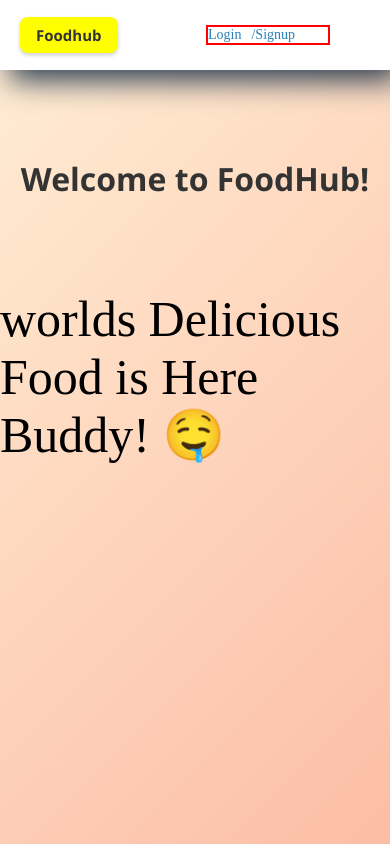
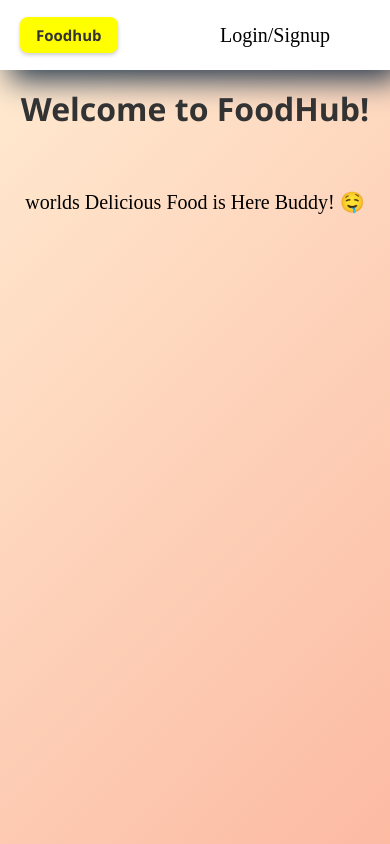
Before and after one commit to Suman-1030/Frontend_UI_Foodhub, a React (Vite) app: page / in a window 390 px wide. Shown: the top 844 px of the page. Built offline with nearby package versions, Linux system fonts and the light colour scheme.

Commit message:
resp 576

```diff
--- a/src/App.css
+++ b/src/App.css
@@ -1,10 +1,14 @@
+
+body, html {
+  margin: 0;
+  padding: 0;
+  width: 100%;
+  height: 100%;
+  overflow-x: hidden;
+}
 
 
 
-body{
-    margin: 0px;
-    padding: 0px;
-}
 
 .banner {
   width: 100%;
@@ -707,6 +711,7 @@ body{
   align-items: center;
   padding-top: 60px;
   padding-bottom: 40px;
+  margin-right: 0px;
 }
 
 .beforelogin h2 {
@@ -807,12 +812,9 @@ body{
 
 @media(max-width:576px){
 
-  .Nav {
+  .Auth{
 
-    display: flex;
-    justify-content: space-between;
-    align-items: center;
-    position: relative;
+    margin-right: 20px;
   }
   .Nav h1 {
     font-size: 15px;
@@ -825,55 +827,41 @@ body{
     display: inline-block;
     font-family: 'Segoe UI', Tahoma, Geneva, Verdana, sans-serif;
   }
+  .cartlog {
+    gap: 0.5rem;
+  }
+
+  .logout {
+    font-size: 0.8rem;
+    margin-left: 40px;
+  }
+
+  .cart {
+    font-size: 1rem;
+    margin-left: 50px;
+  }
+
+
+
+
+
+
+
   .Banner{
     border: 2px solid red;
   }
   .searchbar{
-   margin-left: 15px;
+   margin-left: 0px;
   }
 
-  .Auth {
+  .items-wrapper {
     display: flex;
-    align-items: center;
-    width: 100px;
-    padding-right: 20px;
-    border: 2px solid red;
-  }
-  .Auth .login{
-    margin-left: 20px;
+    justify-content: center;  /* Center horizontally */
+    align-items: center;      /* Optional: Center vertically */
+    width: 100%;
+    padding: 1rem 0;
   }
 
-  .cartlog {
-    display: flex;
-    align-items: center;
-    gap: 25px; /* spacing between Logout and Cart */
-  }
-
-
-  .logout span {
-
-    cursor: pointer;
-    font-size: 14px;
-  }
-
-  /* Optional: improve cart icon styling */
-  .Nav.cart {
-    font-size: 20px;
-    color: #2980b9;
-    cursor: pointer;
-  }
-
-  /* Optional: auth-options for logged-out state */
-  .auth-options {
-    display: flex;
-    gap: 10px;
-  }
-
-  .auth-options span {
-    color: #2980b9;
-    cursor: pointer;
-    font-size: 14px;
-  }
 
    .items-wrapper .items{
     display: flex;
@@ -888,14 +876,6 @@ body{
 
   .itemsname {
     font-size: 14px;
-  }
-
-
-  .Auth {
-    display: flex;
-    align-items: center;
-    gap: 30px;
-
   }
 
 
@@ -932,7 +912,7 @@ body{
    width: 80%;
 
    padding: 0 20px;
-   margin-left: 10px;
+   margin-left: 0px;
 
    }
   .chain .Details .image{
@@ -958,10 +938,10 @@ body{
     margin-left: 70px;
    }
    .firms h3{
-    margin-left: 50px;
+    margin-left: 0px;
    }
    .firms .but{
-    margin-left: 50px;
+    margin-left: 0px;
    }
 
    /* products */
@@ -1173,8 +1153,24 @@ body{
   margin-right: 350px;
   margin-top: 80px;
 }
-
-
-
+.beforelogin .bflg{
+  font-size: 20px;
+}
+.login{
+  height: 150px;
+  width: 90%;
+}
+.login form{
+  width: 70%;
+  margin-bottom: 150px;
+}
+.Reg{
+  height: 150px;
+  width: 90%;
+}
+.Reg form{
+  width: 70%;
+  margin-bottom: 150px;
+}
 
 }
--- a/src/Foodhub/Components/Navbar.jsx
+++ b/src/Foodhub/Components/Navbar.jsx
@@ -17,9 +17,9 @@ function Navbar({ Loginhandler, Registerhandler, Logouthandler }) {
   return (
     <div className='Nav'>
 
-      <div>
+      <div className='title'>
       <Link to={'/'} className='linked'>
-        <div className='title'>
+        <div >
           <h1>Foodhub</h1>
         </div>
       </Link>
```
